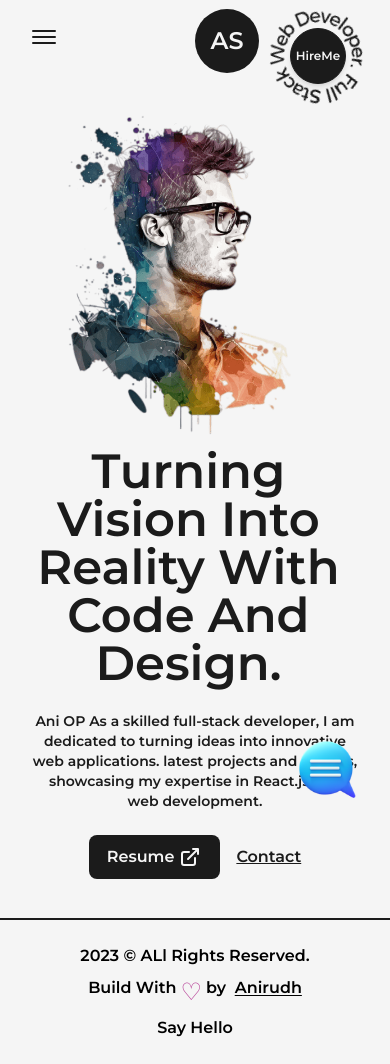
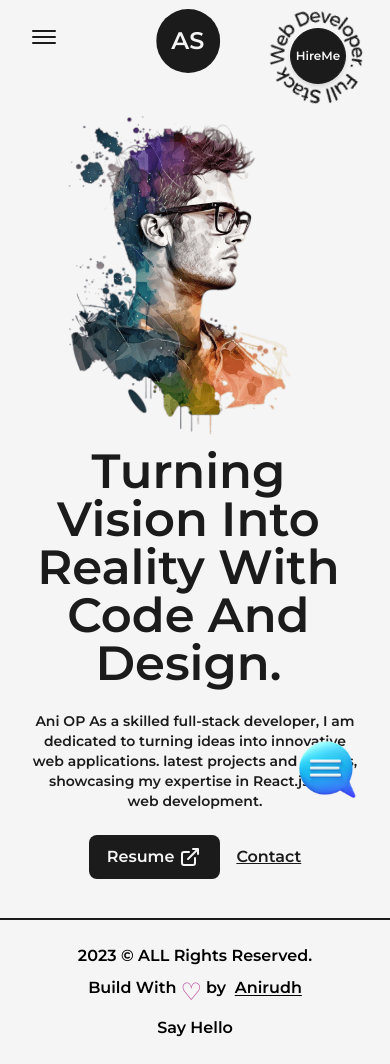
Before and after one commit to anirudh12032008/modern-portfolio, a Next.js app: page / in a window 390 px wide. Built offline with nearby package versions, Linux system fonts and the light colour scheme.

Commit message:
minor changes

```diff
--- a/src/components/Footer.js
+++ b/src/components/Footer.js
@@ -7,7 +7,7 @@ const Footer = () => {
     <>
       <footer className="w-full lg:text-base border-t-2  border-solid dark:border-light dark:text-light border-dark font-medium text-lg ">
         <Layout className="py-8 lg:py-6 flex lg:flex-col lg:p-3 items-center justify-between">
-          <span>2023 &copy; ALl Rights Reserved.</span>
+          <span>2023 &copy; ALL Rights Reserved.</span>
           <div className="flex lg:py-2 items-centre">
             Build With{" "}
             <span className="text-primary dark:text-primaryDark text-2xl px-1">
--- a/src/components/NavBar.js
+++ b/src/components/NavBar.js
@@ -279,7 +279,7 @@ const NavBar = () => {
             </nav>
           </motion.div>
         ) : null}
-        <div className="absolute left-[50%]    translate-x-[-50]">
+        <div className="absolute left-[50%] lg:left-[35%]  lg:translate-x-[30%]  translate-x-[-50]">
           <Logo />
         </div>
       </header>
```
